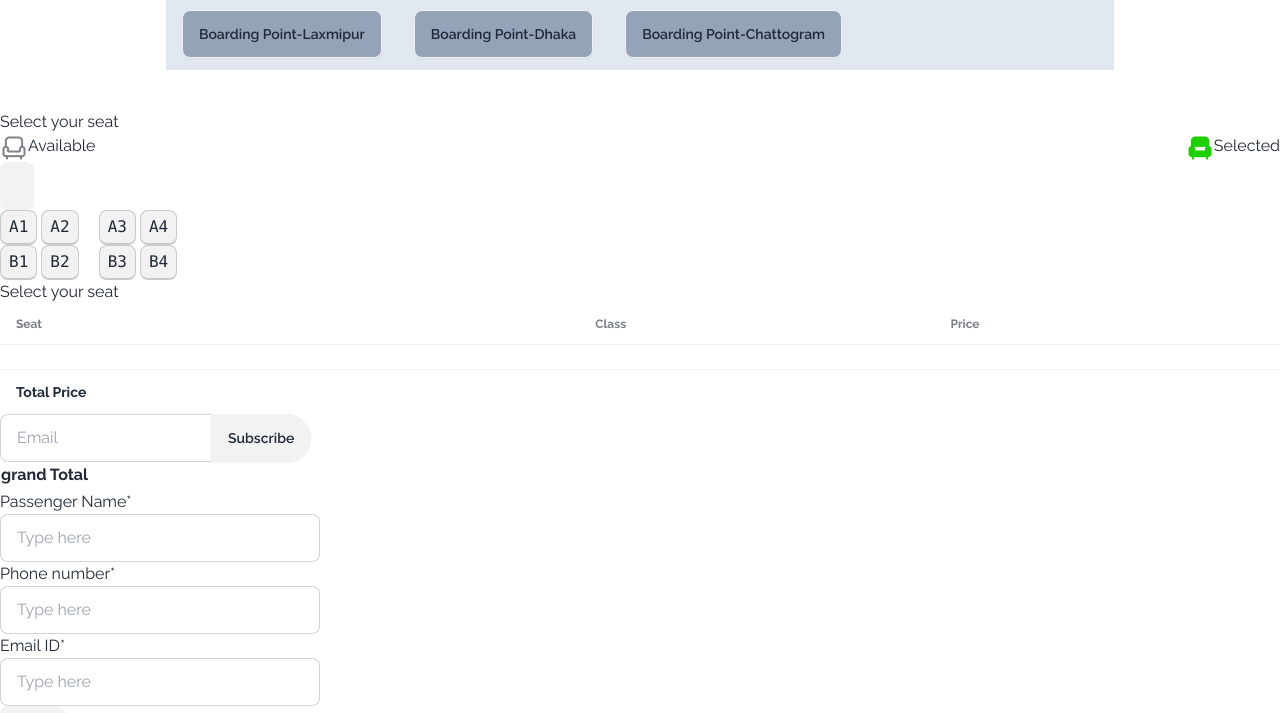
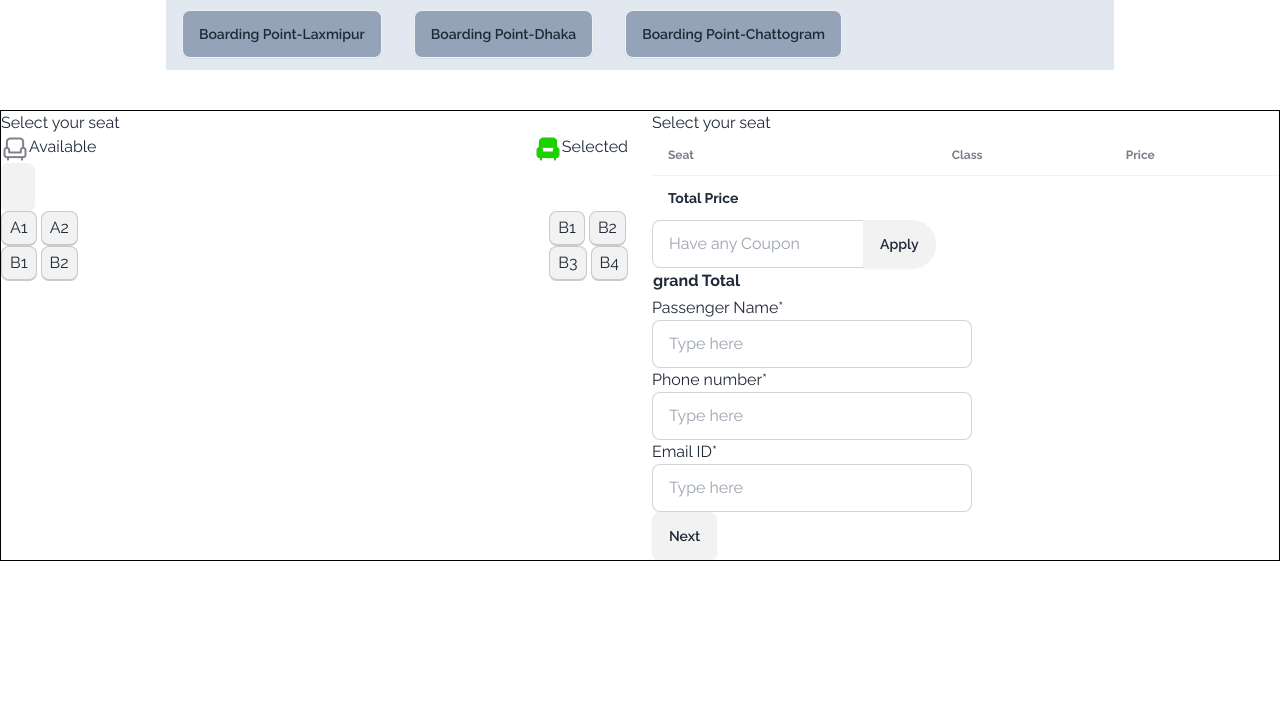
Before and after one commit to 97farhan/B9A5-smart-ticketing, a plain HTML site: page index.html in a window 1280 px wide. Shown: the part 1661-2374 px from the top of the page. After the commit the page ends 2222 px from the top, so only its background shows below. Drawn offline with nearby package versions, Linux system fonts and the light colour scheme.

Commit message:
last commit

```diff
--- /dev/null
+++ b/dom.js
@@ -0,0 +1,10 @@
+const seats = document.querySelectorAll(".kbd");
+let remains = 8;
+for (let index = 0; index < seats.length; index++) {
+    const seat = seats[index];
+    seat.addEventListener("click", function(){
+        this.style.backgroundColor = 'green';
+
+    })
+
+}
--- a/index.html
+++ b/index.html
@@ -125,7 +125,7 @@
                         <img src="images/bus-logo.png" alt="">
                         <p>Greenline Express <br> Coach-a-3 Business class</p>
                     </div>
-                    <div><button class="btn"><img src="images/bus-icon.png" alt="">40 seats left</button></div>
+                    <div><button id="seatCount" class="btn"><img src="images/bus-icon.png" alt="">8 seats left</button></div>
                 </div>
                 <div class="overflow-x-auto">
                     <table class="table">
@@ -171,45 +171,46 @@
         </div>
 
         <div class="seat-calculation">
+            <section class="full flex gap-6">
+
+                    <div class="w-1/2">
                         <div><p>Select your seat</p></div>
                         <div class="flex justify-between">
                             <p class="flex"><img src="images/seat-gray.png" alt="">Available</p>
                             <p class="flex"><img src="images/seat-green-filled.png" alt="">Selected</p>
                         </div>
                         <div><button class="btn"><img src="" alt=""></button></div>
-            <div class="flex gap-5 w-auto h-auto">
+                        <div class="flex gap-5 w-auto h-auto justify-between">
                             <div>
                                 <div>
-                        <kbd class="kbd">A1</kbd>
-                        <kbd class="kbd">A2</kbd>
+                                    <kbd class="kbd"><h1>A1</h1></kbd>
+                                    <kbd class="kbd"><h1>A2</h1></kbd>
                                 </div>
                                 <div>
-                        <kbd class="kbd">B1</kbd>
-                        <kbd class="kbd">B2</kbd>
+                                    <kbd class="kbd"><h1>B1</h1></kbd>
+                                    <kbd class="kbd"><h1>B2</h1></kbd>
                                 </div>
 
                             </div>
                             <div>
                                 <div>
-                        <kbd class="kbd">A3</kbd>
-                        <kbd class="kbd">A4</kbd>
+                                    <kbd class="kbd"><h1>B1</h1></kbd>
+                                    <kbd class="kbd"><h1>B2</h1></kbd>
                                 </div>
                                 <div>
-                        <kbd class="kbd">B3</kbd>
-                        <kbd class="kbd">B4</kbd>
+                                    <kbd class="kbd"><h1>B3</h1></kbd>
+                                    <kbd class="kbd"><h1>B4</h1></kbd>
                                 </div>
                             </div>
                         </div>
                         </div>
-            <!-- seat price section -->
-
+                        <div class="w-1/2">
+                            <div><p>Select your seat</p></div>
                             <div>
-                <div><p>Select your seat</p></div>
-                <div> <!--table start-->
                                 <div class="overflow-x-auto">
                                     <table class="table">
-                          <!-- head -->
-                          <thead>
+
+                                      <thead id="row-one">
                                         <tr>
 
                                           <th>Seat</th>
@@ -218,13 +219,11 @@
                                         </tr>
                                       </thead>
                                       <tbody>
-                            <!-- row 1 -->
                                         <tr>
 
-                              <td></td>
-                              <td></td>
-                              <td></td>
                                         </tr>
+                                        <!-- row 1 -->
+
                                         <tr>
 
                                             <th>Total Price</th>
@@ -237,8 +236,8 @@
                                       </tbody>
                                     </table>
                                     <div class="join">
-                            <input class="input input-bordered join-item" placeholder="Email"/>
-                            <button class="btn join-item rounded-r-full">Subscribe</button>
+                                        <input class="input input-bordered join-item" placeholder="Have any Coupon"/>
+                                        <button class="btn join-item rounded-r-full">Apply</button>
                                       </div>
                                     <table>
                                         <tr>
@@ -262,6 +261,20 @@
                             </div>
                         </div>
 
+                    </div>
+
+                    <!-- pore start -->
+
+
+
+
+
+
+            <!-- seat price section -->
+
+        </section>
+
+
 
 
     </section>
@@ -272,6 +285,8 @@
 
     </footer>
 
+    <script src="./dom.js"></script>
+    <script src="./utility.js"></script>
 </body>
 
 </html>
--- a/style.css
+++ b/style.css
@@ -4,3 +4,11 @@
 #offer-button{
     border: 1px solid green;
 }
+.full{
+    display: flex;
+    border: 1px solid black;
+}
+.age{
+    display: flex;
+    border: 1px solid green;
+}
```
Also changed, not shown: hudai.html (added), utility.js (added). Lines whose indentation alone changed are shown as unchanged.
